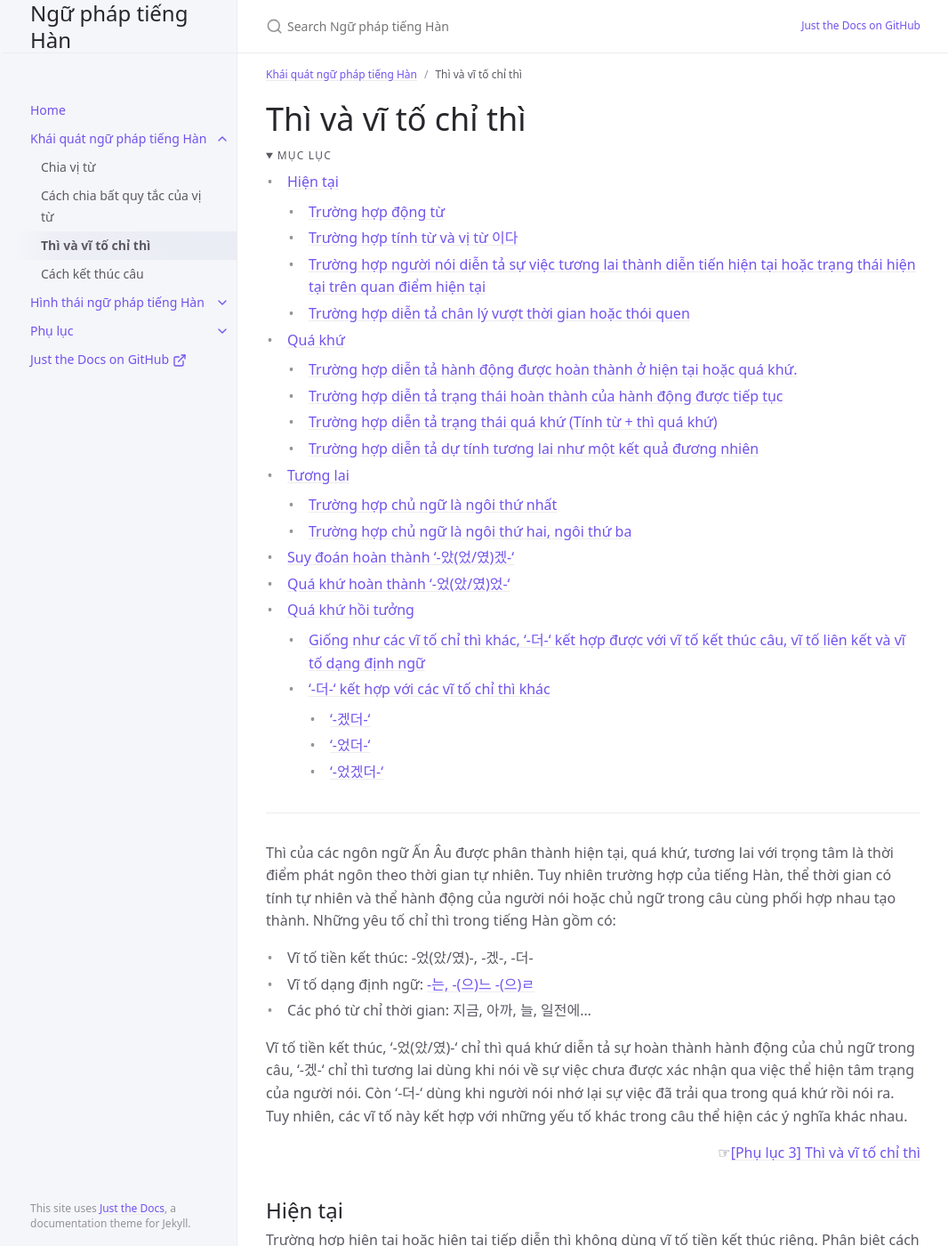
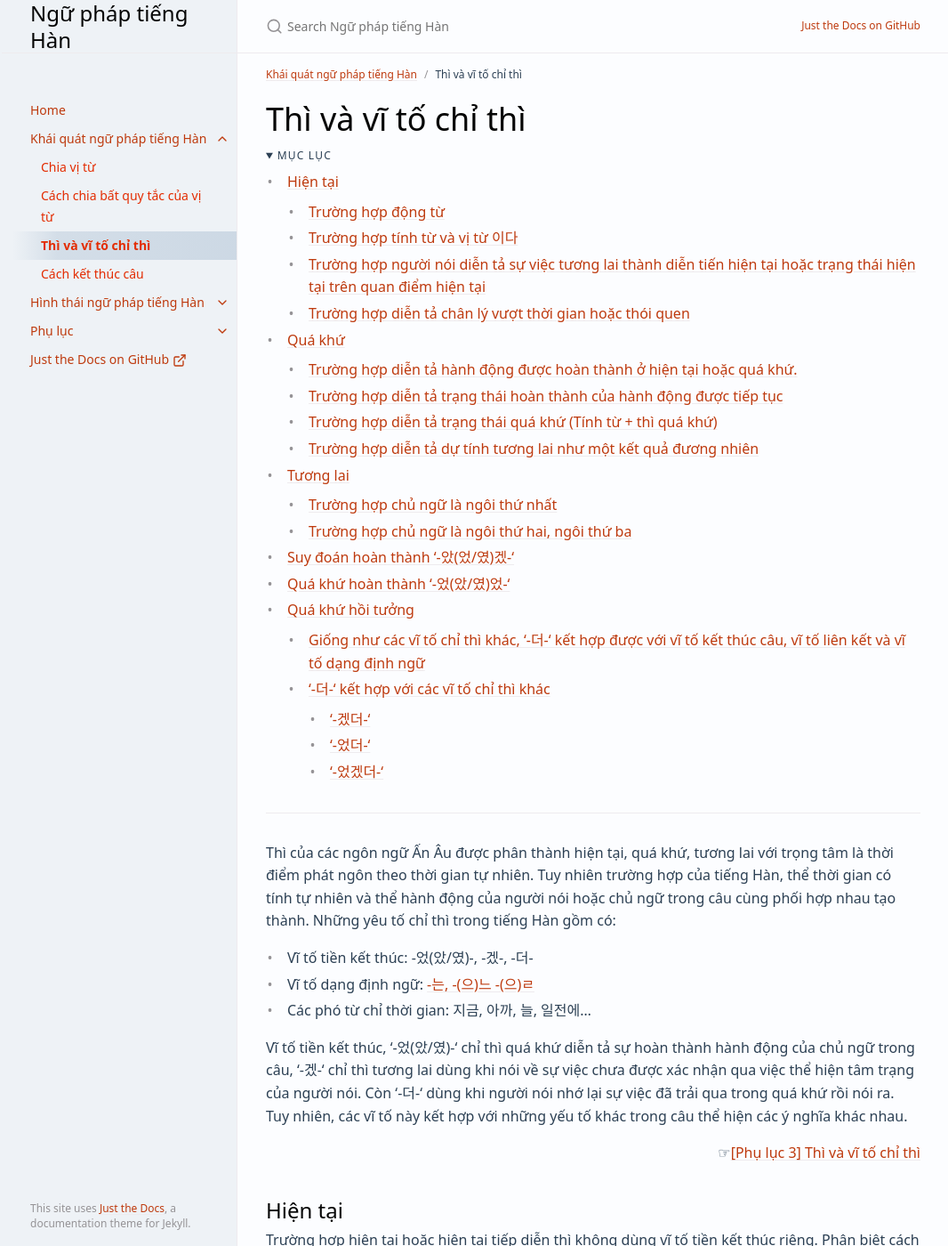
Before and after one commit to idmkorean/ngu-phap-tieng-han, a Jekyll site: the page built from docs/khai-quat-ngu-phap-tieng-han/thi-va-vi-to-chi-thi.md, in a window 1280 px wide and 1400 px high. Shown: the whole window at 89% size, without its empty margins (105-1171 px from the left). Built offline with Jekyll 4.4.1, drawn with Linux system fonts in a browser that asks for light colours; cached includes are drawn as plain includes.

Commit message:
Update light.scss

```diff
--- a/_sass/color_schemes/light.scss
+++ b/_sass/color_schemes/light.scss
@@ -1,16 +1,16 @@
 $color-scheme: light !default;
-$body-background-color: $white !default;
-$body-heading-color: $grey-dk-300 !default;
-$body-text-color: $grey-dk-100 !default;
-$link-color: $purple-000 !default;
-$nav-child-link-color: $grey-dk-100 !default;
-$sidebar-color: $grey-lt-000 !default;
-$base-button-color: #f7f7f7 !default;
-$btn-primary-color: $purple-100 !default;
-$code-background-color: $grey-lt-000 !default;
-$feedback-color: darken($sidebar-color, 3%) !default;
-$table-background-color: $white !default;
-$search-background-color: $white !default;
-$search-result-preview-color: $grey-dk-000 !default;
+$body-background-color: #fcfdff !default;
+$body-heading-color: #050505 !default;
+$body-text-color: #2c4054 !default;
+$link-color: #BE3A0E !default;
+$nav-child-link-color: #e32c02 !default;
+$sidebar-color: #EEF2F6 !default;
+$base-button-color: #417E96 !default;
+$btn-primary-color: #417E96 !default;
+$code-background-color: #F5F7FF !default;
+$feedback-color: darken($sidebar-color, 10%) !default;
+$table-background-color: #F5F7FF !default;
+$search-background-color: #F5F7FF !default;
+$search-result-preview-color: #22424F !default;
 
 @import "./vendor/OneLightJekyll/syntax";
```
